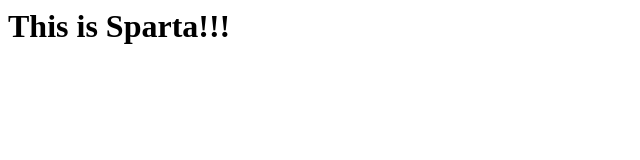
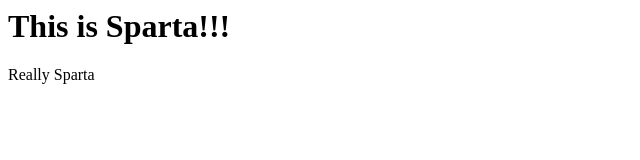
Before and after one commit to Iglikun/SCIT, a plain HTML site: page index.html in a window 1280 px wide. Shown: the full height of the page, 0-640 px from the left. Drawn offline with Linux system fonts and the light colour scheme.

Commit message:
Changed index.html

```diff
--- a/index.html
+++ b/index.html
@@ -5,5 +5,6 @@
 
 	<body>
 		<h1> This is Sparta!!! </h1>
+		<p>  Really Sparta </p>
 	</body>
 </html>
```
